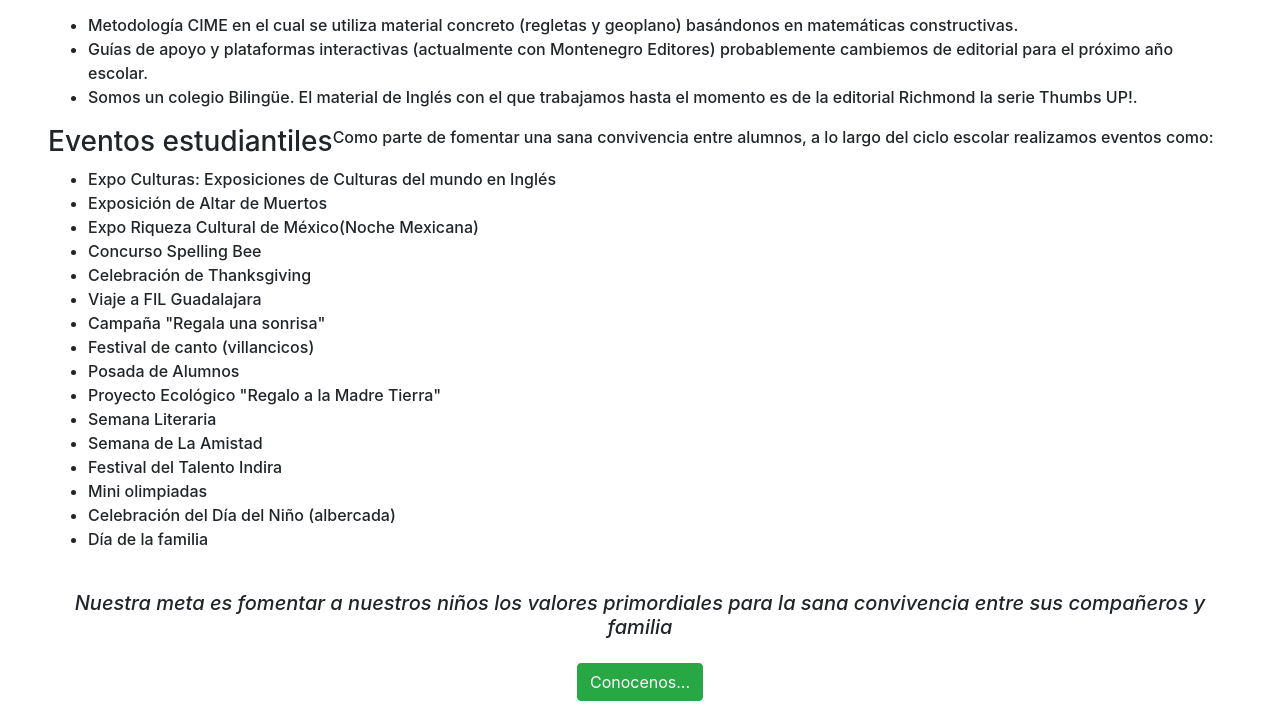
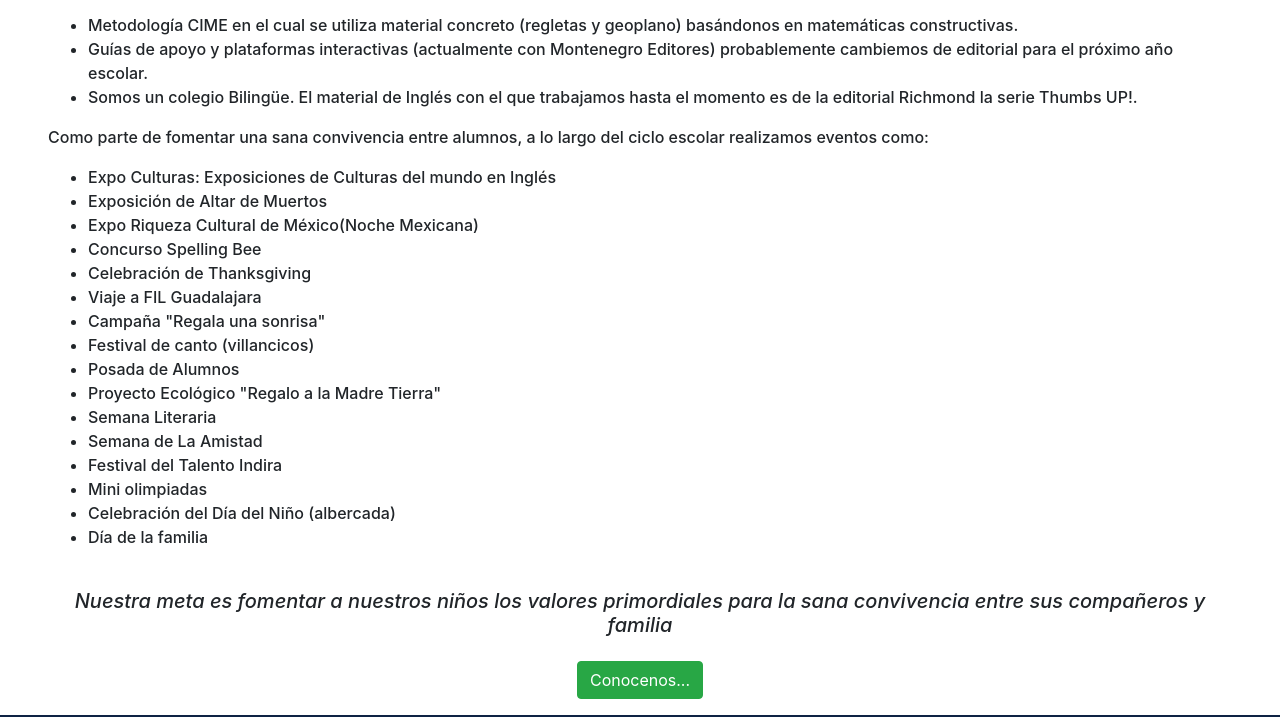
Before and after one commit to AlanSanchezTics/colegioindiragandhi.edu.mx, a plain HTML site: page niveles-educativos/primaria/index.html in a window 1280 px wide. Shown: the part 810-1527 px from the top of the page. Drawn offline with nearby package versions, Linux system fonts and the light colour scheme.

Commit message:
Primaria

```diff
--- a/niveles-educativos/primaria/index.html
+++ b/niveles-educativos/primaria/index.html
@@ -118,7 +118,6 @@
                 <li>Somos un colegio Bilingüe. El material de Inglés con el que trabajamos hasta el momento es de la editorial
                     Richmond la serie Thumbs UP!. </li>
             </ul>
-            <h3>Eventos estudiantiles</h3>
             <p class="text-justify" style="font-weight:500;">Como parte de fomentar una sana convivencia entre alumnos, a
                 lo largo del ciclo escolar realizamos eventos como:</p>
             <ul style="font-weight:500;">
```
